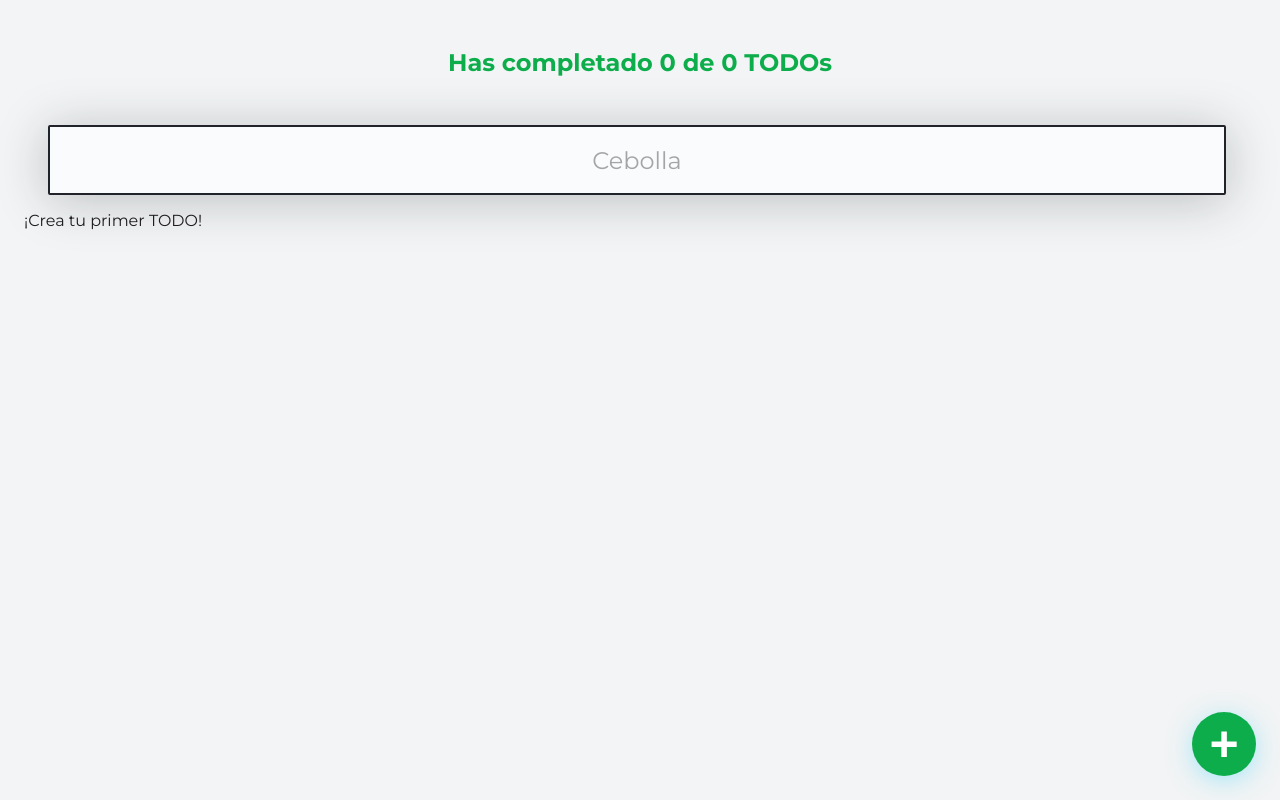
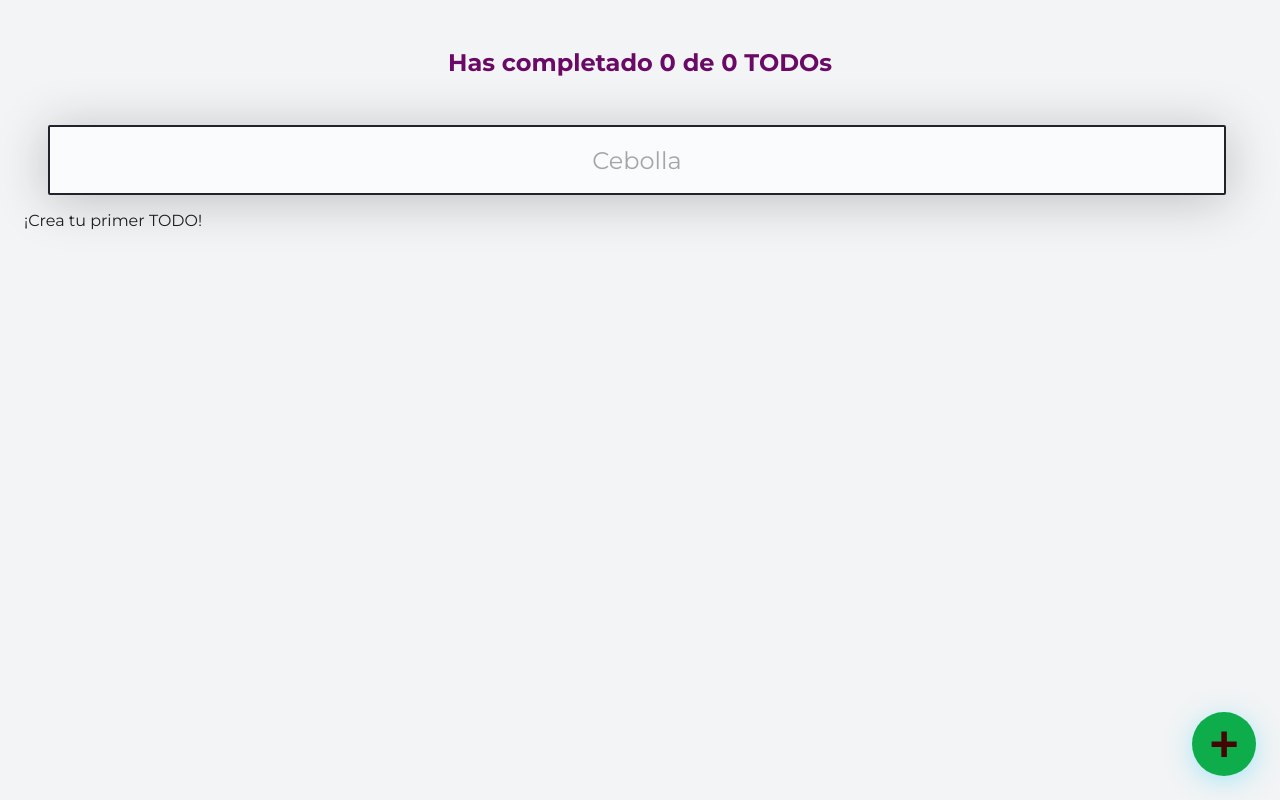
Before and after one commit to marialbert/test-react3, a React app: page / in a window 1280 px wide. Built offline with nearby package versions, Linux system fonts and the light colour scheme.

Commit message:
cambio color titulo y signo +

```diff
--- a/src/CreateTodoButton/CreateTodoButton.css
+++ b/src/CreateTodoButton/CreateTodoButton.css
@@ -9,7 +9,7 @@
   bottom: 24px;
   right: 24px;
   font-weight: bold;
-  color: #ffffff;
+  color: #460505;
   display: flex;
   justify-content: center;
   align-items: center;
--- a/src/TodoCounter/TodoCounter.css
+++ b/src/TodoCounter/TodoCounter.css
@@ -3,5 +3,5 @@
   text-align: center;
   margin: 0;
   padding: 48px;
-  color: #0dad4b;
+  color: #6b0966;
 }
```
Also changed, not shown: tests/test.js (+2 -2 lines).
